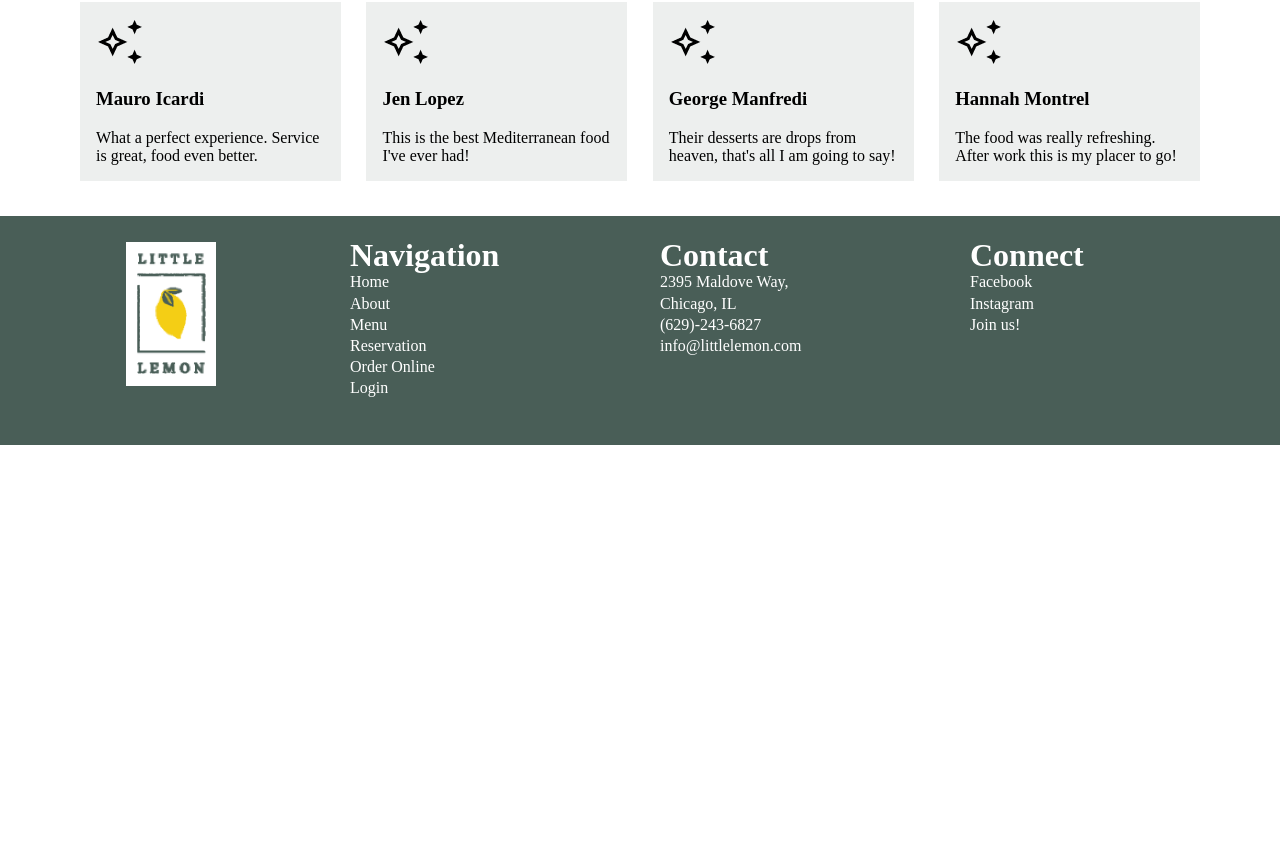
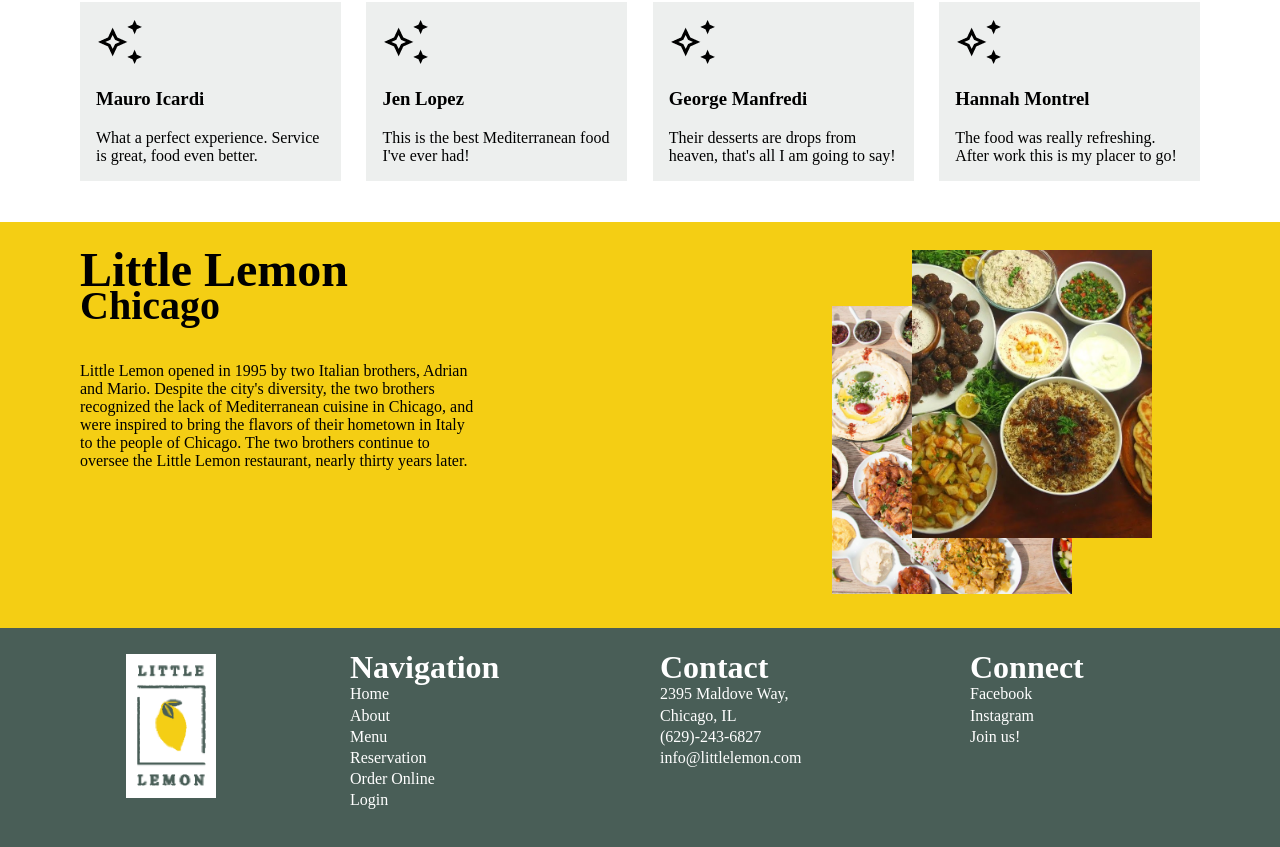
Before and after one commit to rafaellevis07/little-lemon-restaurant, a React (Create React App) app: page / in a window 1280 px wide. Shown: the part 1329-2176 px from the top of the page. Before the commit the page ends 1774 px from the top, so only its background shows below. Built offline with nearby package versions, Linux system fonts and the light colour scheme.

Commit message:
create: About.js and update: Homepage.js

```diff
--- a/src/components/pages/Homepage.js
+++ b/src/components/pages/Homepage.js
@@ -1,6 +1,7 @@
 import Heading from "../sections/homePages/Heading";
 import Specials from "../sections/homePages/Specials";
 import Testimonials from "../sections/homePages/Testimonials";
+import About from "../sections/homePages/About";
 
 const Homepage = () => {
   return (
@@ -9,6 +10,7 @@ const Homepage = () => {
       <main>
         <Specials />
         <Testimonials />
+        <About />
       </main>
     </>
   );
--- /dev/null
+++ b/src/components/sections/homePages/About.js
@@ -0,0 +1,33 @@
+const About = () => {
+  return (
+    <article className="about-us">
+      <section className="hero-text">
+        <h1>Little Lemon</h1>
+        <h2>Chicago</h2>
+        <p>
+          Little Lemon opened in 1995 by two Italian brothers, Adrian and Mario.
+          Despite the city's diversity, the two brothers recognized the lack of
+          Mediterranean cuisine in Chicago, and were inspired to bring the
+          flavors of their hometown in Italy to the people of Chicago. The two
+          brothers continue to oversee the Little Lemon restaurant, nearly
+          thirty years later.
+        </p>
+      </section>
+
+      <section className="double-image">
+        <img
+          className="about-1"
+          src={require("../../../assets/food/food2.jpeg")}
+          alt="Cuisine 2"
+        />
+        <img
+          className="about-2"
+          src={require("../../../assets/food/food3.jpeg")}
+          alt="Cuisine 3"
+        />
+      </section>
+    </article>
+  );
+};
+
+export default About;
--- a/src/components/sections/homePages/Heading.js
+++ b/src/components/sections/homePages/Heading.js
@@ -21,7 +21,7 @@ const Heading = () => {
         <section className="hero-image">
           <img
             src={require("../../../assets/food/food1.png")}
-            alt="Little Lemon restaurant cuisine"
+            alt="Cuisine"
           ></img>
         </section>
       </article>
```
